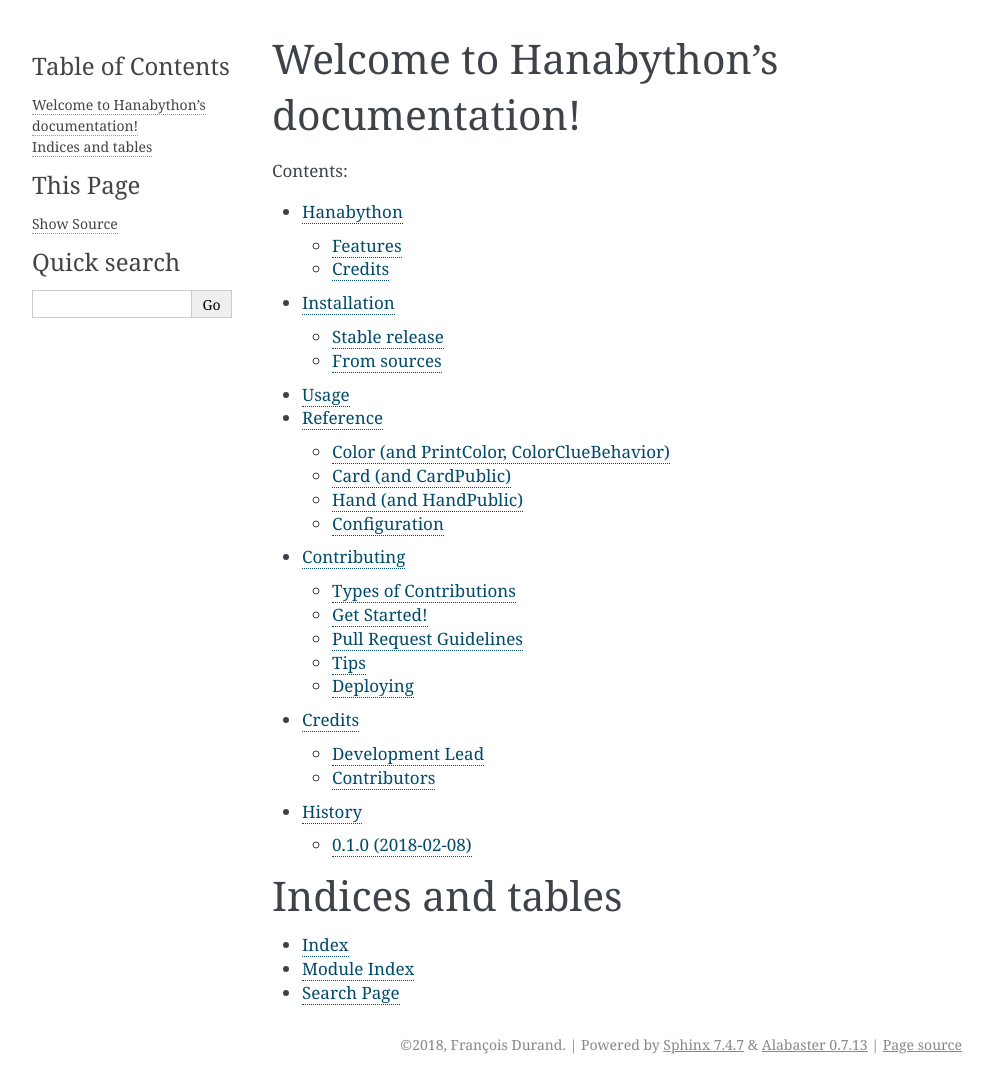
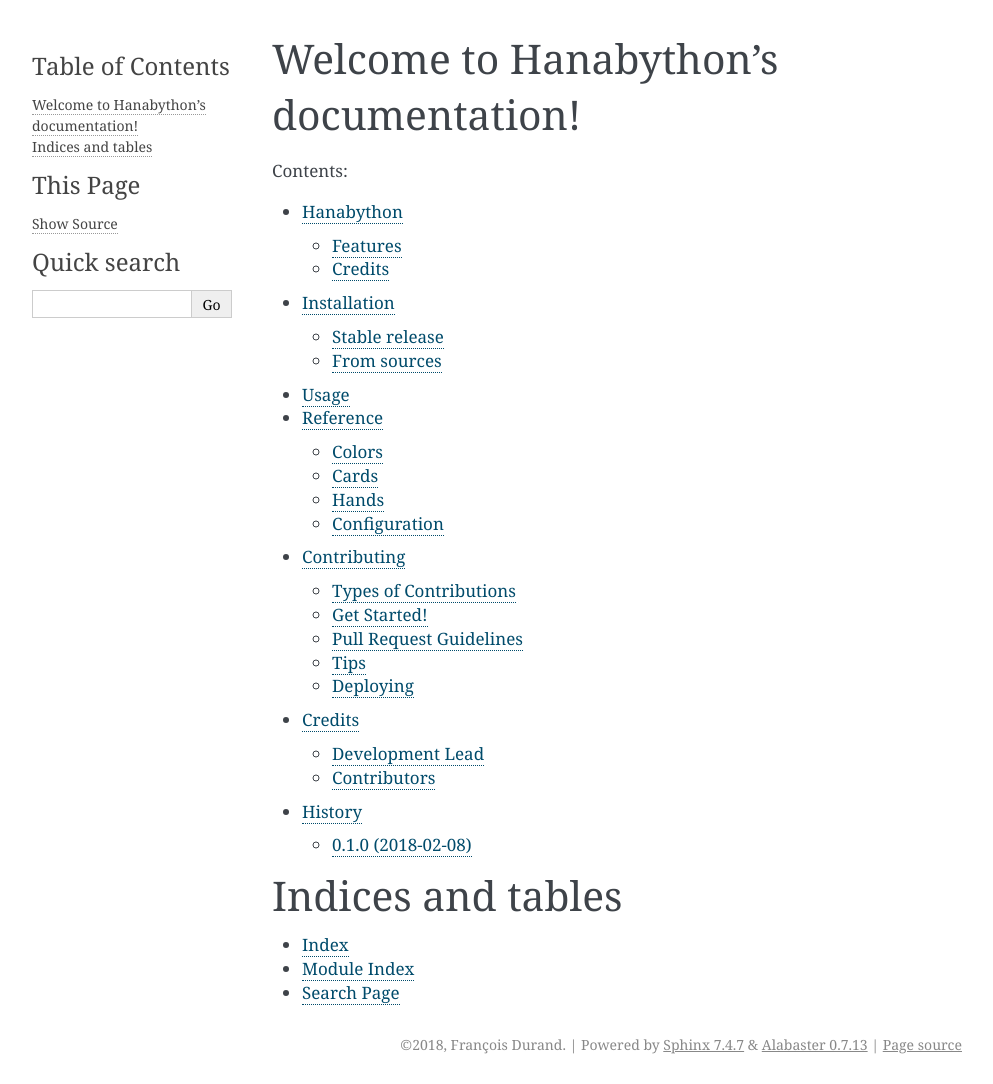
Before and after one commit to francois-durand/hanabython, a Sphinx documentation site: the page built from docs/index.rst, in a window 1280 px wide. Shown: the whole page, without its empty margins (148-1141 px from the left). Built offline with Sphinx 7.4.7, drawn with Linux system fonts in a browser that asks for light colours; pages that are not in the unit, such as notebooks, are missing from menus.

Commit message:
Minor edits in doc

```diff
--- a/docs/reference.rst
+++ b/docs/reference.rst
@@ -2,8 +2,8 @@
 Reference
 =========
 
-Color (and PrintColor, ColorClueBehavior)
------------------------------------------
+Colors
+------
 
 .. autoclass:: hanabython.Color
     :members:
@@ -14,8 +14,8 @@ Color (and PrintColor, ColorClueBehavior)
 .. autoclass:: hanabython.ColorClueBehavior
     :members:
 
-Card (and CardPublic)
----------------------
+Cards
+-----
 
 .. autoclass:: hanabython.Card
     :members:
@@ -23,8 +23,8 @@ Card (and CardPublic)
 .. autoclass:: hanabython.CardPublic
     :members:
 
-Hand (and HandPublic)
----------------------
+Hands
+-----
 
 .. autoclass:: hanabython.Hand
     :members:
```
Also changed, not shown: 1 other file.
